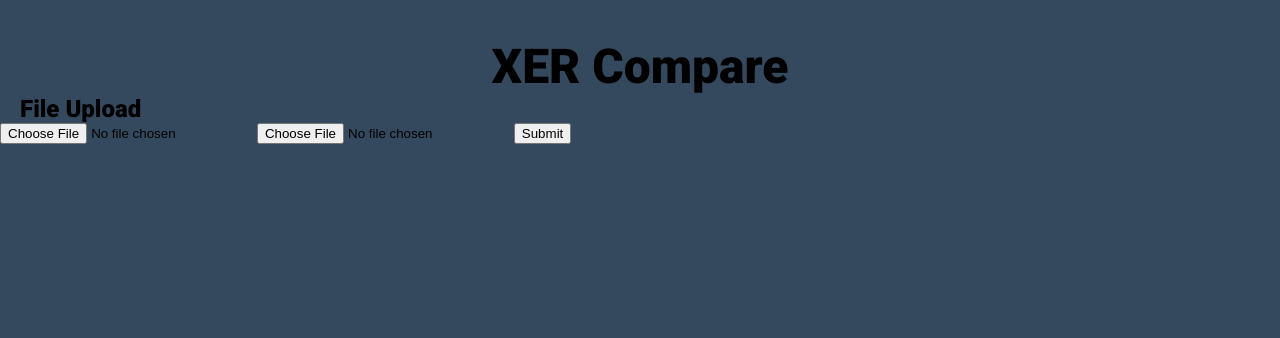
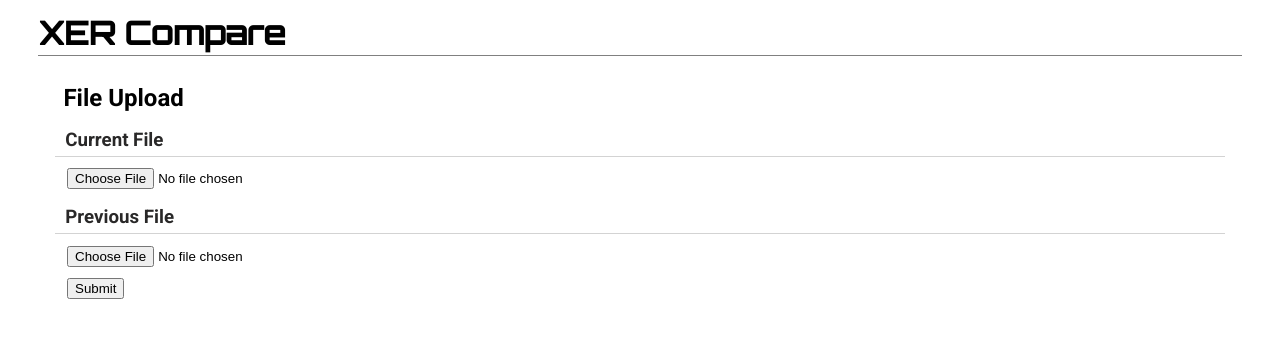
Before and after one commit to jjCode01/xer_reviewer, a Flask app: page / in a window 1280 px wide. Shown: the top 338 px of the page. Run offline with Flask 2, Linux system fonts and the light colour scheme.

Commit message:
added css styling

```diff
--- a/xer_analyzer/static/css/base.css
+++ b/xer_analyzer/static/css/base.css
@@ -2,56 +2,53 @@ html, body{
     margin: 0;
     padding: 0;
     font-family: 'Roboto', sans-serif;
-    background: #34495e;
 }
 
 .header{
-    /* grid-area: header1; */
-    text-align: center;
-    margin-top: 3%;
+    margin: 1% 3% 0 3%;
+    padding-bottom: 2px;
+    border-bottom: solid 1px gray;
+    font-family: 'Orbitron', sans-serif;
 }
 
 .category{
-    /* background: rgb(225, 225, 225); */
-    margin: 3%;
+    margin: 1% 3%;
     padding: 15px 5px;
-    border-radius: 8px;
-    border: solid rgb(240, 240, 240) 1px;
-    background: white;
-    box-shadow: rgba(0, 0, 0, 0.63) 0px 0px 20px;
 }
 
 .change{
     margin: 1%;
-    /* padding: 1rem; */
-    /* border-radius: 8px;
-    background: white;
-    box-shadow: lightgray 0px 0px 10px; */
 }
 
 .description{
     padding: 5px 10px;
-    background: rgb(240, 240, 240);
-    border-radius: 5px;
-    margin-bottom: 5px;
-    border: solid lightgray 1px;
+    margin-bottom: 0px;
+    border-bottom: solid lightgray 1px;
+    color: rgb(41, 40, 40);
 }
 
 .odd{
-    background: rgb(240, 240, 240);
+    background: rgba(118, 212, 255, 0.158);
 }
 
 .data{
-    padding: 0 10px;
+    background: white;
+    /* padding: 5px 10px; */
     max-height: 0px;
     overflow: hidden;
     transition: max-height 0.3s ease-out;
+    border-left: solid 1px lightgray;
+    border-right: solid 1px lightgray;
+    box-shadow: inset 0 0 5px rgba(211, 211, 211, 0.781), inset 0 0 5px rgba(211, 211, 211, 0.781);
+    border-bottom-left-radius: 5px;
+    border-bottom-right-radius: 5px;
+    /* border-bottom: solid 1px lightgray; */
 }
 
 h1{
-    font-size: 3rem;
-    font-weight: bold;
+    font-size: 2rem;
     margin: 0;
+    font-family: 'Orbitron', sans-serif;
 }
 
 h2{
@@ -64,15 +61,36 @@ h3{
 
 table{
     border-collapse: collapse;
-    border-radius: 5px;
-    margin-bottom: 10px;
+    margin-bottom: 5px 10px;
+    width: 100%;
+    /* border-left: solid lightgray 1px;
+    border-right: solid lightgray 1px; */
+    box-shadow: inset 0 0 15px lightgray;
 }
 
 th, td{
-    padding: 2px 10px;
-    border-bottom: solid gray 1px;
+    padding: 3px 10px;
+    border-bottom: solid lightgray 1px;
 }
 
 th{
     text-align: left;
+    padding-top: 5px;
 }
+
+input{
+    margin: 1%;
+    display: block;
+}
+
+.collapsible:before {
+    content: '\02795'; /* Unicode character for "plus" sign (+) */
+    font-size: 13px;
+    color: white;
+    float: left;
+    margin-right: 5px;
+  }
+
+  .active:before {
+    content: "\2796"; /* Unicode character for "minus" sign (-) */
+  }
--- a/xer_analyzer/templates/index.html
+++ b/xer_analyzer/templates/index.html
@@ -1,9 +1,21 @@
 {% extends "layout.html" %}
 {% block content %}
+<div class="category">
   <h2>File Upload</h2>
+  <div class="change">
   <form action="/results" method="post" enctype="multipart/form-data">
+      <div class="description">
+        <h3>Current File</h3>
+      </div>
+      <div>
       <input type='file' name="current" accept="xer"/>
+      </div>
+      <div class="description">
+        <h3>Previous File</h3>
+      </div>
       <input type='file' name="previous" accept="xer"/>
       <input type="submit" value="Submit">
   </form>
+  </div>
+  </div>
 {% endblock %}
--- a/xer_analyzer/templates/layout.html
+++ b/xer_analyzer/templates/layout.html
@@ -8,7 +8,8 @@
     <link rel="stylesheet" type="text/css" href="../static/css/base.css">
     <link rel="preconnect" href="https://fonts.googleapis.com">
     <link rel="preconnect" href="https://fonts.gstatic.com" crossorigin>
-    <link href="https://fonts.googleapis.com/css2?family=Roboto:wght@300;900&display=swap" rel="stylesheet">
+    <link href="https://fonts.googleapis.com/css2?family=Roboto:wght@400;700&display=swap" rel="stylesheet">
+    <link href="https://fonts.googleapis.com/css2?family=Orbitron:wght@500&display=swap" rel="stylesheet">
 </head>
 <body>
     <div class="header" id="title"><h1>XER Compare</h1></div>
```
